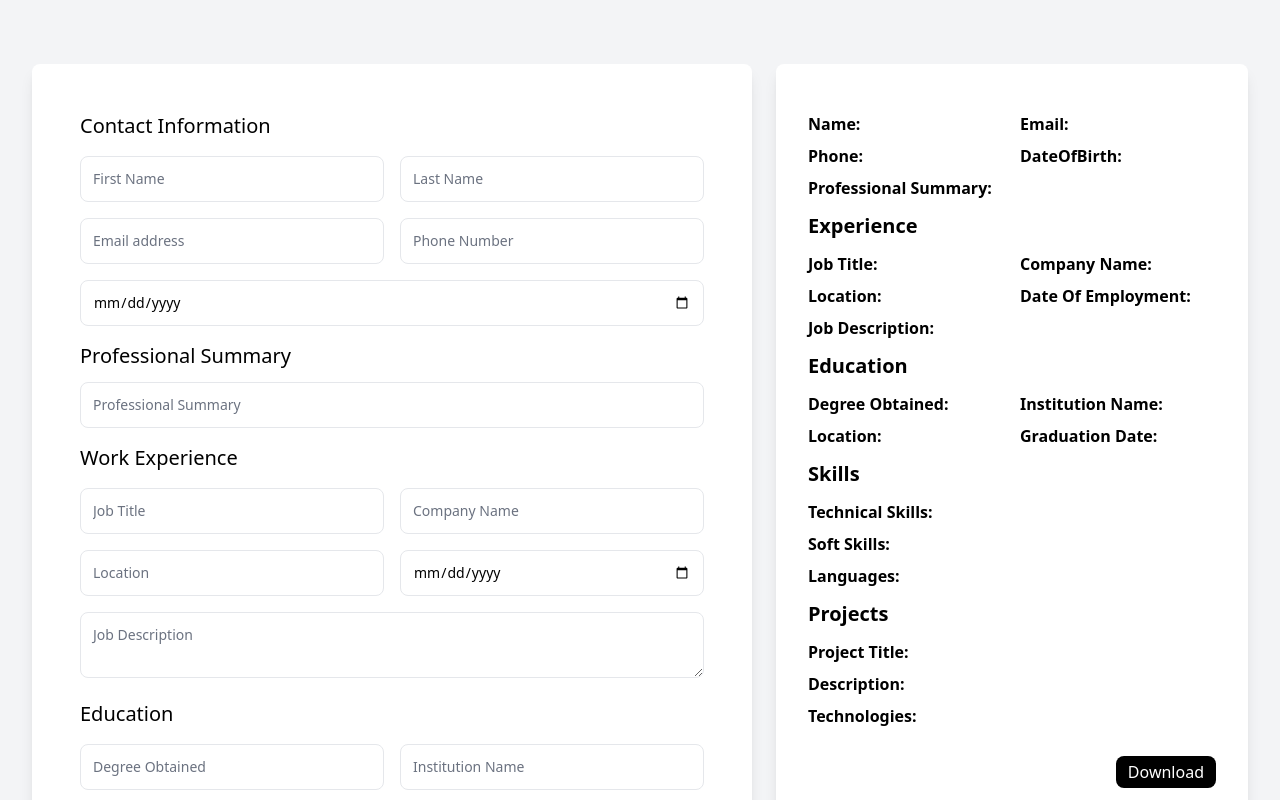
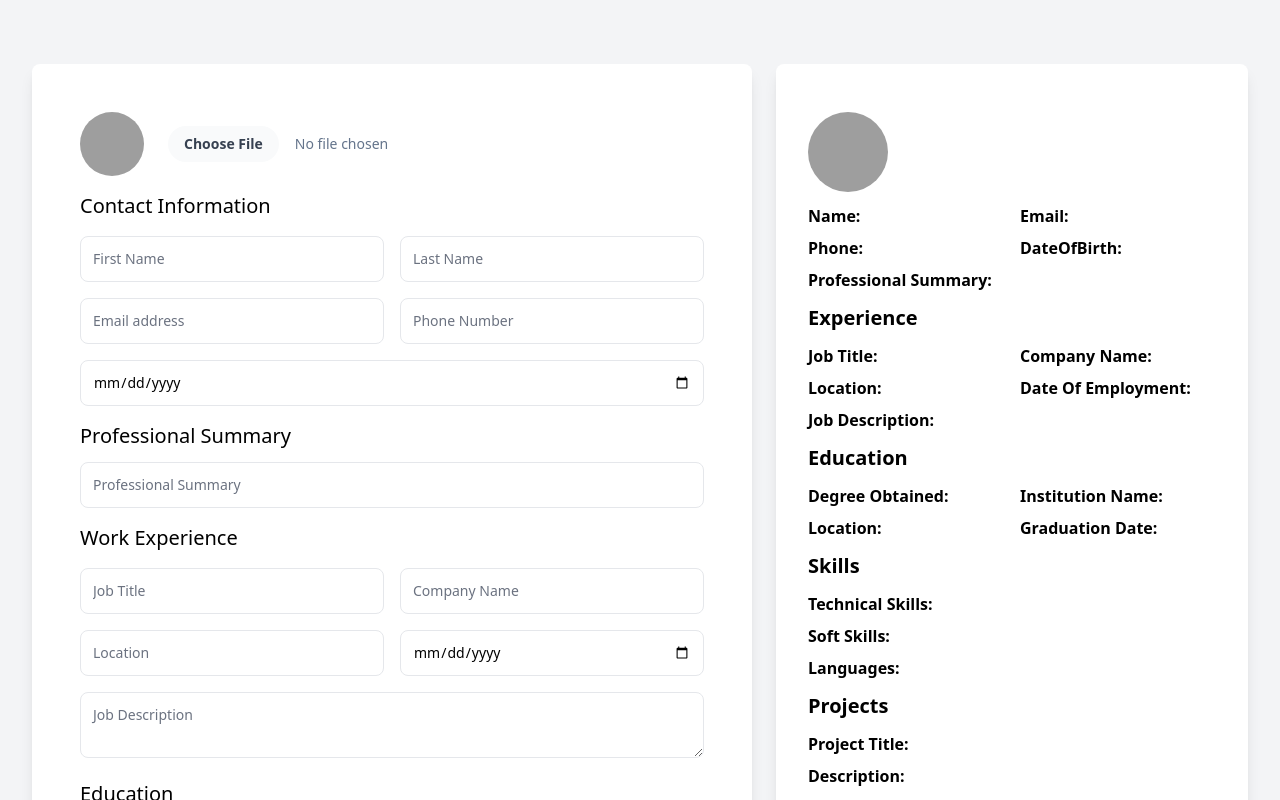
Before and after one commit to yenaingtun-dev/CV-Application, a React (Vite) app: page / in a window 1280 px wide. Shown: the top 800 px of the page. Built offline with nearby package versions, Linux system fonts and the light colour scheme; grey boxes are pictures that could not be loaded.

Commit message:
add image upload

```diff
--- a/src/components/CV.jsx
+++ b/src/components/CV.jsx
@@ -29,6 +29,9 @@ const CV = () => {
     techonologies: "",
   });
 
+  const [selectedImage, setSelectedImage] = useState(null);
+  const [previewUrl, setPreviewUrl] = useState(null);
+
   const handleInputChange = (e) => {
     const { name, value } = e.target;
     setFormData({ ...formData, [name]: value });
@@ -39,9 +42,9 @@ const CV = () => {
       <div className="mx-auto max-w-screen-xl px-4 py-16 sm:px-6 lg:px-8">
         <div className="grid grid-cols-1 gap-x-6 gap-y-8 lg:grid-cols-5">
           {/* form */}
-          <Form  formData={formData} setFormData={setFormData}  />
+          <Form  formData={formData} setFormData={setFormData} previewUrl={previewUrl} setPreviewUrl={setPreviewUrl}  selectedImage={selectedImage} setSelectedImage={setSelectedImage} />
           {/* card */}
-          <Card formData={formData} />
+          <Card formData={formData} previewUrl={previewUrl} />
         </div>
       </div>
     </section>
--- a/src/components/Card.jsx
+++ b/src/components/Card.jsx
@@ -1,8 +1,29 @@
 import React from "react";
 
-const Card = ({ formData }) => {
+const Card = ({ formData, previewUrl }) => {
   return (
     <div className="rounded-lg bg-white p-8 space-y-2 shadow-lg lg:col-span-2 lg:py-12">
+      {/* image */}
+      <div className="flex mb-3">
+        <div className="shrink-0">
+          {previewUrl ? (
+            <img
+              id="preview_img"
+              className="h-20 w-20 object-cover rounded-full"
+              src={previewUrl}
+              alt="Current profile photo"
+            />
+          ) : (
+            <img
+              id="preview_img"
+              className="h-20 w-20 object-cover rounded-full"
+              src="https://yoonskin.com.mm/default_image.png"
+              alt="Current profile photo"
+            />
+          )}
+        </div>
+      </div>
+      {/* contact information */}
       <div className="space-y-2">
         <div className="grid grid-cols-1 gap-4 lg:grid-cols-2">
           <div className="max-w-max">
--- a/src/components/Form.jsx
+++ b/src/components/Form.jsx
@@ -1,6 +1,25 @@
 import React from "react";
 
-const Form = ({ formData, setFormData }) => {
+const Form = ({
+  formData,
+  setFormData,
+  selectedImage,
+  setSelectedImage,
+  previewUrl,
+  setPreviewUrl,
+}) => {
+  const handleImageChange = (e) => {
+    const file = e.target.files[0];
+    if (file) {
+      setSelectedImage(file);
+      const reader = new FileReader();
+      reader.onloadend = () => {
+        setPreviewUrl(reader.result);
+      };
+      reader.readAsDataURL(file);
+    }
+  };
+
   const handleInputChange = (e) => {
     const { name, value } = e.target;
     setFormData({ ...formData, [name]: value });
@@ -8,6 +27,36 @@ const Form = ({ formData, setFormData }) => {
 
   return (
     <div className="rounded-lg bg-white p-8 shadow-lg space-y-4 lg:col-span-3 lg:p-12">
+      {/* image */}
+      <div className="flex items-center space-x-6">
+        <div className="shrink-0">
+          {previewUrl ? (
+            <img
+              id="preview_img"
+              className="h-16 w-16 object-cover rounded-full"
+              src={previewUrl}
+              alt="Current profile photo"
+            />
+          ) : (
+            <img
+              id="preview_img"
+              className="h-16 w-16 object-cover rounded-full"
+              src="https://yoonskin.com.mm/default_image.png"
+              alt="Current profile photo"
+            />
+          )}
+        </div>
+        <label className="block">
+          <span className="sr-only">Choose profile photo</span>
+          <input
+            type="file"
+            accept="image/*"
+            onChange={handleImageChange}
+            className="block w-full text-sm text-slate-500 file:mr-4 file:py-2 file:px-4 file:rounded-full file:border-0 file:text-sm file:font-semibold
+                      file:bg-gray-50 file:text-gray-700 hover:file:bg-gray-100 hover:cursor-pointer"
+          />
+        </label>
+      </div>
       {/* contact info */}
       <div className="space-y-4">
         <h3 className="text-xl text-semibold">Contact Information</h3>
```
